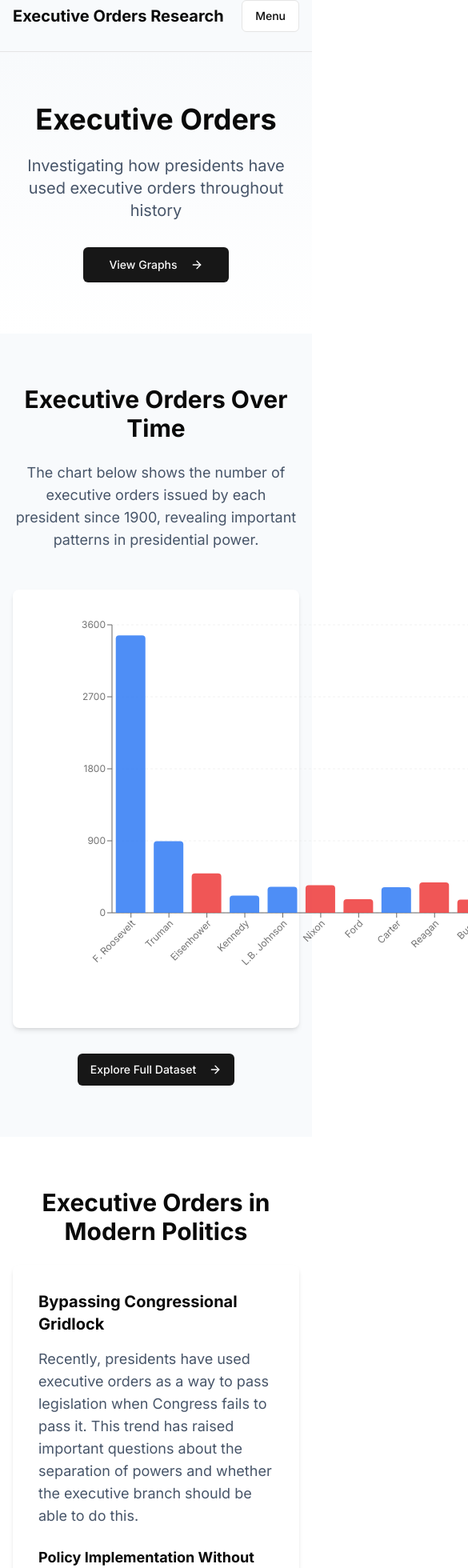
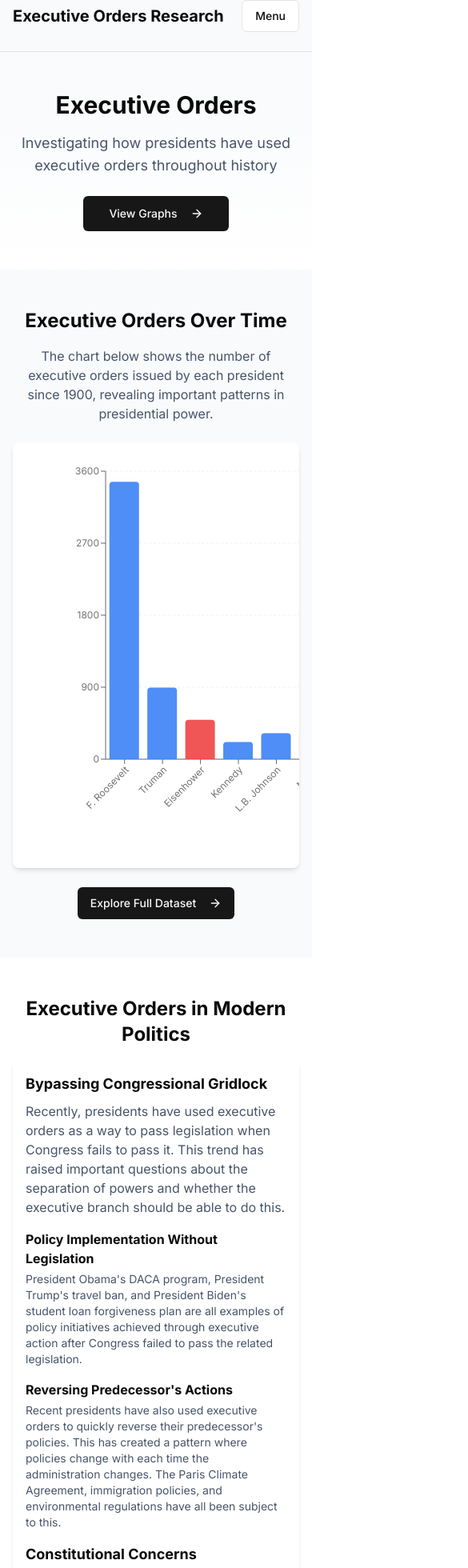
Before and after one commit to Sheel2007/executiveorders, a Next.js app: page / in a window 390 px wide. Shown: the part 24-1984 px from the top of the page at 80% size, 585 px wide, since content can reach past the window. Built offline with nearby package versions, Linux system fonts and the light colour scheme.

Commit message:
Improve Mobile View Layout

```diff
--- a/app/layout.tsx
+++ b/app/layout.tsx
@@ -1,26 +1,69 @@
-import type React from "react"
+"use client"
+
+import "./globals.css"
+import React from "react"
 import type { Metadata } from "next"
 import { Inter } from "next/font/google"
-import "./globals.css"
-
+import Link from "next/link"
+import { Button } from "@/components/ui/button"
+import { Sheet, SheetContent } from "@/components/ui/sheet"
 import { ThemeProvider } from "@/components/theme-provider"
 
 const inter = Inter({ subsets: ["latin"] })
-
-export const metadata: Metadata = {
-  title: "Presidential Executive Orders Research",
-  description: "Investigating how the use of executive orders by presidents has changed over time",
-}
 
 export default function RootLayout({
   children,
 }: Readonly<{
   children: React.ReactNode
 }>) {
+  const [menuOpen, setMenuOpen] = React.useState(false)
   return (
     <html lang="en">
-      <body className={inter.className}>
+      <body className={inter.className} style={{ margin: 0, padding: 0 }}>
         <ThemeProvider attribute="class" defaultTheme="light" enableSystem disableTransitionOnChange>
+          <header className="bg-slate-50 border-b w-full m-0 p-0">
+            <div className="container mx-auto px-4 py-6 flex justify-between items-center w-full m-0 p-0">
+              <Link href="/" className="text-xl font-bold">
+                Executive Orders Research
+              </Link>
+              <nav className="hidden md:flex space-x-6">
+                <Link href="/" className="font-medium">
+                  Home
+                </Link>
+                <Link href="/historical-data" className="text-slate-600 hover:text-slate-900">
+                  Historical Data
+                </Link>
+                <Link href="/case-studies" className="text-slate-600 hover:text-slate-900">
+                  Case Studies
+                </Link>
+                <Link href="/analysis" className="text-slate-600 hover:text-slate-900">
+                  Analysis
+                </Link>
+              </nav>
+              <Button variant="outline" className="md:hidden" onClick={() => setMenuOpen(true)}>
+                Menu
+              </Button>
+              <Sheet open={menuOpen} onOpenChange={setMenuOpen}>
+                <SheetContent side="left" className="p-0 w-64" aria-labelledby="mobile-menu-title">
+                  <span id="mobile-menu-title" className="sr-only">Main Menu</span>
+                  <nav className="flex flex-col space-y-4 p-6">
+                    <Link href="/" className="font-medium" onClick={() => setMenuOpen(false)}>
+                      Home
+                    </Link>
+                    <Link href="/historical-data" className="text-slate-600 hover:text-slate-900" onClick={() => setMenuOpen(false)}>
+                      Historical Data
+                    </Link>
+                    <Link href="/case-studies" className="text-slate-600 hover:text-slate-900" onClick={() => setMenuOpen(false)}>
+                      Case Studies
+                    </Link>
+                    <Link href="/analysis" className="text-slate-600 hover:text-slate-900" onClick={() => setMenuOpen(false)}>
+                      Analysis
+                    </Link>
+                  </nav>
+                </SheetContent>
+              </Sheet>
+            </div>
+          </header>
           {children}
         </ThemeProvider>
       </body>
--- a/app/page.tsx
+++ b/app/page.tsx
@@ -1,5 +1,8 @@
+'use client'
+
 import Link from "next/link"
 import { ArrowRight, Info } from "lucide-react"
+import React from "react"
 
 import { Button } from "@/components/ui/button"
 import ExecutiveOrdersChart from "@/components/executive-orders-chart"
@@ -7,38 +10,13 @@ import { sources } from "../src/data/sources"
 
 export default function Home() {
   return (
-    <div className="flex flex-col min-h-screen">
-      <header className="bg-slate-50 border-b">
-        <div className="container mx-auto px-4 py-6 flex justify-between items-center">
-          <Link href="/" className="text-xl font-bold">
-            Executive Orders Research
-          </Link>
-          <nav className="hidden md:flex space-x-6">
-            <Link href="/" className="font-medium">
-              Home
-            </Link>
-            <Link href="/historical-data" className="text-slate-600 hover:text-slate-900">
-              Historical Data
-            </Link>
-            <Link href="/case-studies" className="text-slate-600 hover:text-slate-900">
-              Case Studies
-            </Link>
-            <Link href="/analysis" className="text-slate-600 hover:text-slate-900">
-              Analysis
-            </Link>
-          </nav>
-          <Button variant="outline" className="md:hidden">
-            Menu
-          </Button>
-        </div>
-      </header>
-
-      <main className="flex-1">
+    <div className="flex flex-col min-h-screen w-full">
+      <main className="flex-1 w-full">
         {/* Hero Section */}
-        <section className="bg-gradient-to-b from-slate-50 to-white py-16 md:py-24">
-          <div className="container mx-auto px-4 text-center">
-            <h1 className="text-4xl md:text-5xl font-bold mb-6">Executive Orders</h1>
-            <p className="text-xl text-slate-600 max-w-3xl mx-auto mb-8">
+        <section className="bg-gradient-to-b from-slate-50 to-white py-12 md:py-24 w-full px-4">
+          <div className="container mx-auto px-0 md:px-4 text-center w-full">
+            <h1 className="text-3xl md:text-5xl font-bold mb-4 md:mb-6">Executive Orders</h1>
+            <p className="text-lg md:text-xl text-slate-600 max-w-3xl mx-auto mb-6 md:mb-8">
               Investigating how presidents have used executive orders throughout history
             </p>
             <div className="flex flex-wrap justify-center gap-4">
@@ -52,17 +30,19 @@ export default function Home() {
         </section>
 
         {/* Chart Section */}
-        <section className="py-16 bg-slate-50">
-          <div className="container mx-auto px-4">
-            <h2 className="text-3xl font-bold mb-6 text-center">Executive Orders Over Time</h2>
-            <p className="text-lg text-slate-600 max-w-3xl mx-auto mb-12 text-center">
+        <section className="py-12 md:py-16 bg-slate-50 w-full px-4">
+          <div className="container mx-auto px-0 md:px-4 w-full">
+            <h2 className="text-2xl md:text-3xl font-bold mb-4 md:mb-6 text-center">Executive Orders Over Time</h2>
+            <p className="text-base md:text-lg text-slate-600 max-w-3xl mx-auto mb-6 md:mb-12 text-center">
               The chart below shows the number of executive orders issued by each president since 1900, revealing
               important patterns in presidential power.
             </p>
-            <div className="bg-white p-6 rounded-lg shadow-md">
-              <ExecutiveOrdersChart />
+            <div className="bg-white p-4 md:p-6 rounded-lg shadow-md w-full overflow-x-auto">
+              <div className="min-w-[600px] w-full max-w-full">
+                <ExecutiveOrdersChart />
+              </div>
             </div>
-            <div className="mt-8 text-center">
+            <div className="mt-6 md:mt-8 text-center">
               <Button asChild>
                 <Link href="/historical-data">
                   Explore Full Dataset <ArrowRight className="ml-2 h-4 w-4" />
@@ -73,19 +53,19 @@ export default function Home() {
         </section>
 
         {/* Modern Politics Section */}
-        <section className="py-16 container mx-auto px-4">
-          <h2 className="text-3xl font-bold mb-6 text-center">Executive Orders in Modern Politics</h2>
-          <div className="bg-white p-8 rounded-lg shadow-md">
-            <h3 className="text-xl font-bold mb-4">Bypassing Congressional Gridlock</h3>
-            <p className="text-lg text-slate-600 mb-6">
+        <section className="py-12 md:py-16 container mx-auto px-4 w-full">
+          <h2 className="text-2xl md:text-3xl font-bold mb-4 md:mb-6 text-center">Executive Orders in Modern Politics</h2>
+          <div className="bg-white p-4 md:p-8 rounded-lg shadow-md w-full">
+            <h3 className="text-lg md:text-xl font-bold mb-2 md:mb-4">Bypassing Congressional Gridlock</h3>
+            <p className="text-base md:text-lg text-slate-600 mb-4 md:mb-6">
               Recently, presidents have used executive orders as a way to pass legislation
               when Congress fails to pass it. This trend has raised important questions about the
               separation of powers and whether the executive branch should be able to do this.
             </p>
-            <div className="grid md:grid-cols-2 gap-8 mb-6">
+            <div className="grid grid-cols-1 md:grid-cols-2 gap-4 md:gap-8 mb-4 md:mb-6">
               <div>
-                <h4 className="font-bold text-lg mb-2">Policy Implementation Without Legislation</h4>
-                <p className="text-slate-600">
+                <h4 className="font-bold text-base md:text-lg mb-1 md:mb-2">Policy Implementation Without Legislation</h4>
+                <p className="text-slate-600 text-sm md:text-base">
                   President Obama's DACA program,
                   President Trump's travel ban, and President Biden's student loan forgiveness plan are all
                   examples of policy initiatives achieved through executive action after Congress failed to pass
@@ -93,32 +73,32 @@ export default function Home() {
                 </p>
               </div>
               <div>
-                <h4 className="font-bold text-lg mb-2">Reversing Predecessor's Actions</h4>
-                <p className="text-slate-600">
+                <h4 className="font-bold text-base md:text-lg mb-1 md:mb-2">Reversing Predecessor's Actions</h4>
+                <p className="text-slate-600 text-sm md:text-base">
                   Recent presidents have also used executive orders to quickly reverse their predecessor's policies.
                   This has created a pattern where policies change with each time the administration changes. The Paris Climate Agreement, immigration policies, and
                   environmental regulations have all been subject to this.
                 </p>
               </div>
             </div>
-            <h3 className="text-xl font-bold mb-4">Constitutional Concerns</h3>
-            <p className="text-lg text-slate-600 mb-6">
+            <h3 className="text-lg md:text-xl font-bold mb-2 md:mb-4">Constitutional Concerns</h3>
+            <p className="text-base md:text-lg text-slate-600 mb-4 md:mb-6">
               While the number of executive orders has generally decreased since the mid-20th century, their scope and
               policy impact have increased. This has raised questions about the balance of power between branches
               of government.
             </p>
-            <div className="grid md:grid-cols-2 gap-8">
+            <div className="grid grid-cols-1 md:grid-cols-2 gap-4 md:gap-8">
               <div>
-                <h4 className="font-bold text-lg mb-2">Judicial Limitations</h4>
-                <p className="text-slate-600">
+                <h4 className="font-bold text-base md:text-lg mb-1 md:mb-2">Judicial Limitations</h4>
+                <p className="text-slate-600 text-sm md:text-base">
                   The courts have also been involved to determine the whether these of executive orders are constitutional.
                   Recent examples include the Supreme Court's decisions on Trump's travel ban, Obama's immigration
                   actions, and Biden's student loan forgiveness plan.
                 </p>
               </div>
               <div>
-                <h4 className="font-bold text-lg mb-2">Democratic Implications</h4>
-                <p className="text-slate-600">
+                <h4 className="font-bold text-base md:text-lg mb-1 md:mb-2">Democratic Implications</h4>
+                <p className="text-slate-600 text-sm md:text-base">
                   While executive orders allow for quick policy implementation, they bypass the
                   legislative process. This tension between efficiency and democratic representation remains a debated topic.
                 </p>
@@ -128,29 +108,29 @@ export default function Home() {
         </section>
 
         {/* Research Methodology & Data Sources Section */}
-        <section className="py-16 container mx-auto px-4">
-          <div className="grid md:grid-cols-2 gap-12 items-start">
+        <section className="py-12 md:py-16 container mx-auto px-4 w-full">
+          <div className="grid grid-cols-1 md:grid-cols-2 gap-8 md:gap-12 items-start w-full">
             <div>
-              <h2 className="text-3xl font-bold mb-6">Research Methodology</h2>
-              <p className="text-lg text-slate-600 mb-4">
+              <h2 className="text-2xl md:text-3xl font-bold mb-4 md:mb-6">Research Methodology</h2>
+              <p className="text-base md:text-lg text-slate-600 mb-4">
                 This project analyzes data from multiple sources including the Federal Register, the American Presidency Project, and official White House records.
               </p>
-              <p className="text-lg text-slate-600 mb-6">
+              <p className="text-base md:text-lg text-slate-600 mb-6">
                 The goal was to understand how executive actions have evolved by examining both quantitative trends and qualitative content of executive orders.
               </p>
-              <div className="bg-white p-6 rounded-lg shadow mt-8 max-w-xl">
-                <h3 className="text-xl font-bold mb-2">Disclaimer</h3>
-                <p className="text-slate-600 mb-2 text-base">
+              <div className="bg-white p-4 md:p-6 rounded-lg shadow mt-4 md:mt-8 max-w-xl w-full">
+                <h3 className="text-lg md:text-xl font-bold mb-2">Disclaimer</h3>
+                <p className="text-slate-600 mb-2 text-sm md:text-base">
                   This website was made for a school project. It was created for educational purposes and is not an official government website.
                 </p>
               </div>
             </div>
             <div>
-              <div className="bg-slate-100 p-8 rounded-lg shadow-md max-w-2xl w-full">
-                <h2 className="text-3xl font-bold mb-6 text-center">Data Sources</h2>
-                <div className="mb-6">
-                  <h3 className="font-semibold text-lg mb-2">Primary Sources</h3>
-                  <ul className="space-y-4 mb-6">
+              <div className="bg-slate-100 p-4 md:p-8 rounded-lg shadow-md max-w-2xl w-full">
+                <h2 className="text-2xl md:text-3xl font-bold mb-4 md:mb-6 text-center">Data Sources</h2>
+                <div className="mb-4 md:mb-6">
+                  <h3 className="font-semibold text-base md:text-lg mb-2">Primary Sources</h3>
+                  <ul className="space-y-2 md:space-y-4 mb-4 md:mb-6">
                     {sources.primary.map((source) => (
                       <li key={source.url} className="flex flex-col">
                         <div className="flex items-start">
@@ -165,13 +145,13 @@ export default function Home() {
                           </a>
                         </div>
                         {source.description && (
-                          <span className="ml-7 text-slate-500 text-sm">{source.description}</span>
+                          <span className="ml-7 text-slate-500 text-xs md:text-sm">{source.description}</span>
                         )}
                       </li>
                     ))}
                   </ul>
-                  <h3 className="font-semibold text-lg mb-2">Secondary Sources</h3>
-                  <ul className="space-y-4">
+                  <h3 className="font-semibold text-base md:text-lg mb-2">Secondary Sources</h3>
+                  <ul className="space-y-2 md:space-y-4">
                     {sources.secondary.map((source) => (
                       <li key={source.url} className="flex flex-col">
                         <div className="flex items-start">
@@ -186,7 +166,7 @@ export default function Home() {
                           </a>
                         </div>
                         {source.description && (
-                          <span className="ml-7 text-slate-500 text-sm">{source.description}</span>
+                          <span className="ml-7 text-slate-500 text-xs md:text-sm">{source.description}</span>
                         )}
                       </li>
                     ))}
```
Also changed, not shown: app/analysis/page.tsx (+0 -25 lines), app/case-studies/page.tsx (+0 -25 lines), app/historical-data/page.tsx (+0 -26 lines).
